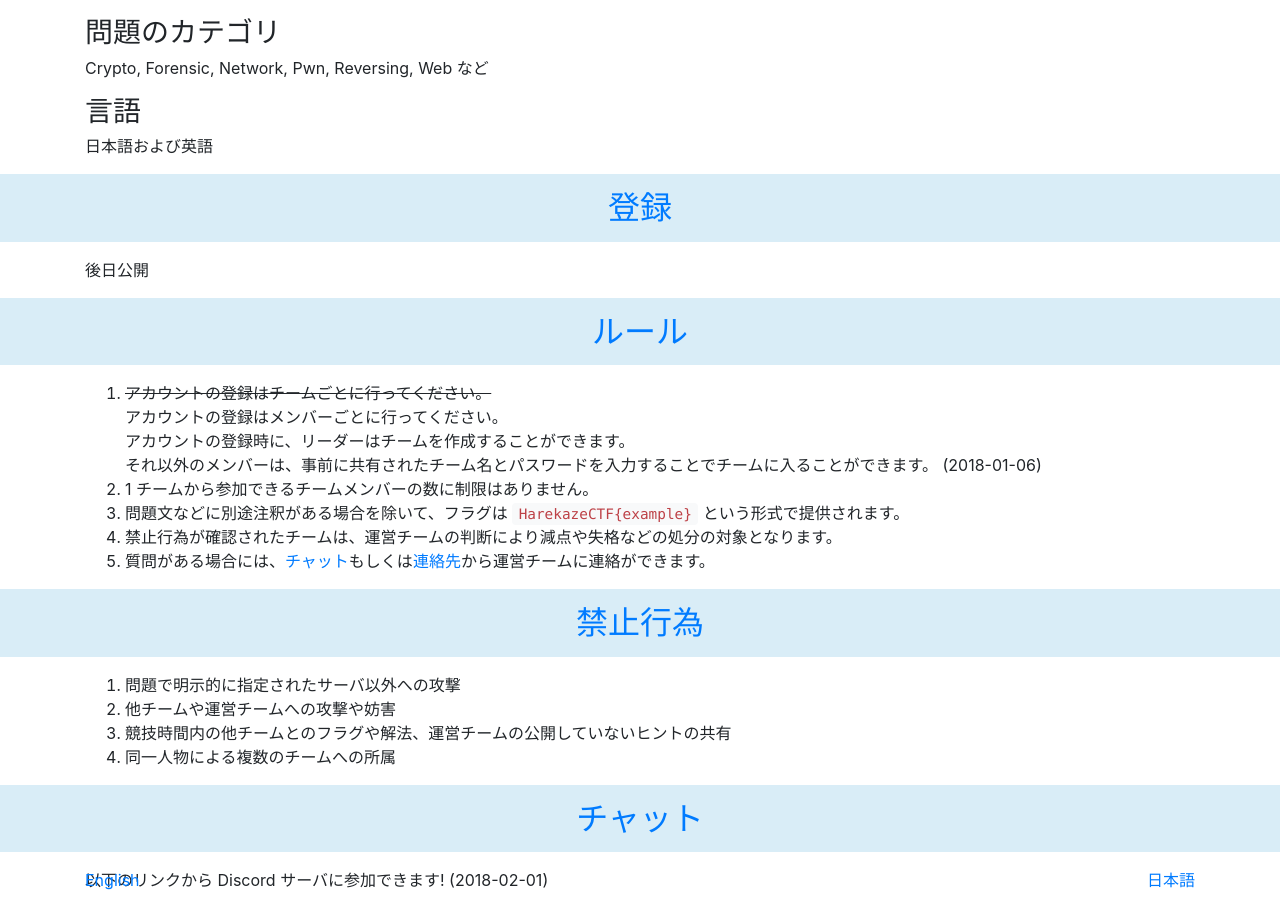
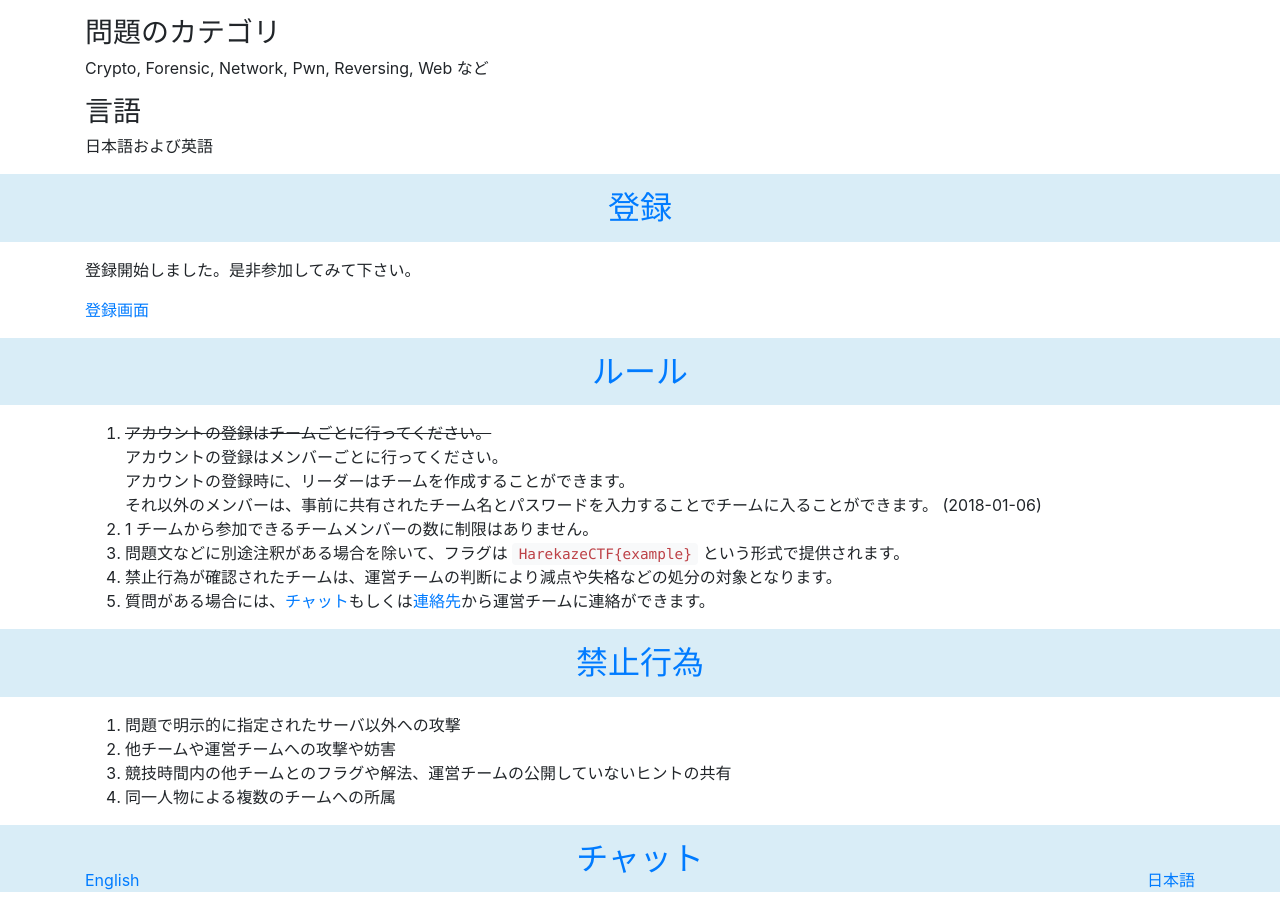
Before and after one commit to TeamHarekaze/TeamHarekaze.github.io, a Jekyll site: the page built from ctf-jp.html, in a window 1280 px wide and 900 px high, scrolled down 914 px. Built offline with Jekyll 4.4.1, drawn with Linux system fonts in a browser that asks for light colours; nearby versions of some CDN libraries.

Commit message:
登録画面のURLを追記。

```diff
--- a/ctf-jp.html
+++ b/ctf-jp.html
@@ -35,7 +35,8 @@ title: Harekaze CTF 2018
     <h2 id="register"><a href="#register">登録</a></h2>
   </header>
   <div class="container">
-    <p>後日公開</p>
+    <p>登録開始しました。是非参加してみて下さい。</p>
+    <p><a href="https://ctf.harekaze.com">登録画面</a></p>
   </div>
 </section>
 
```
